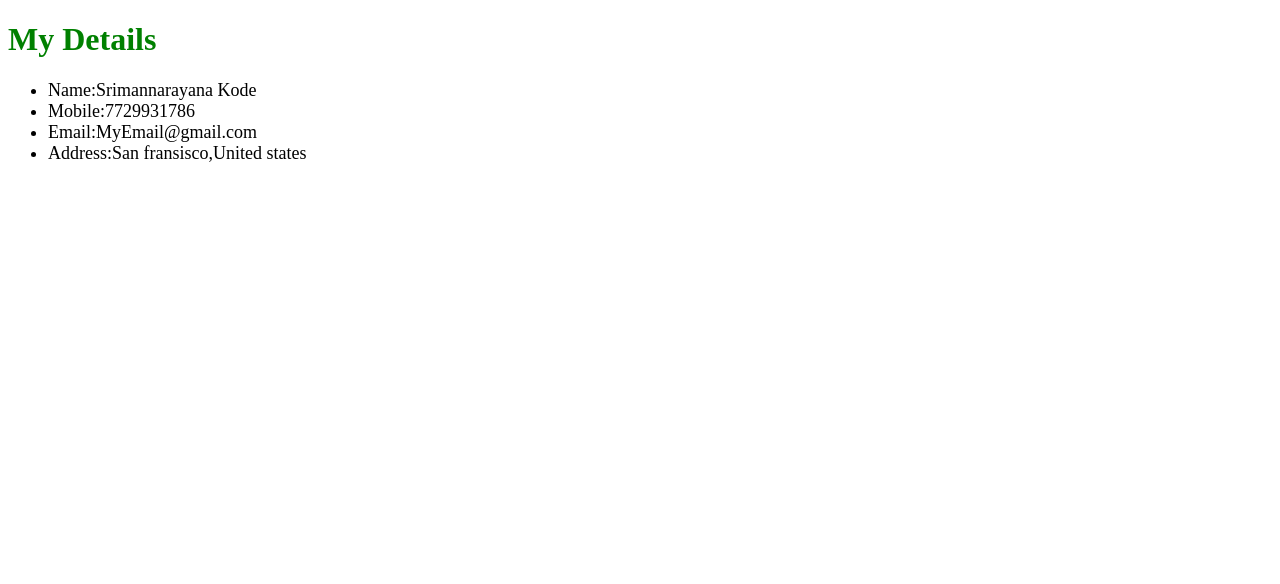
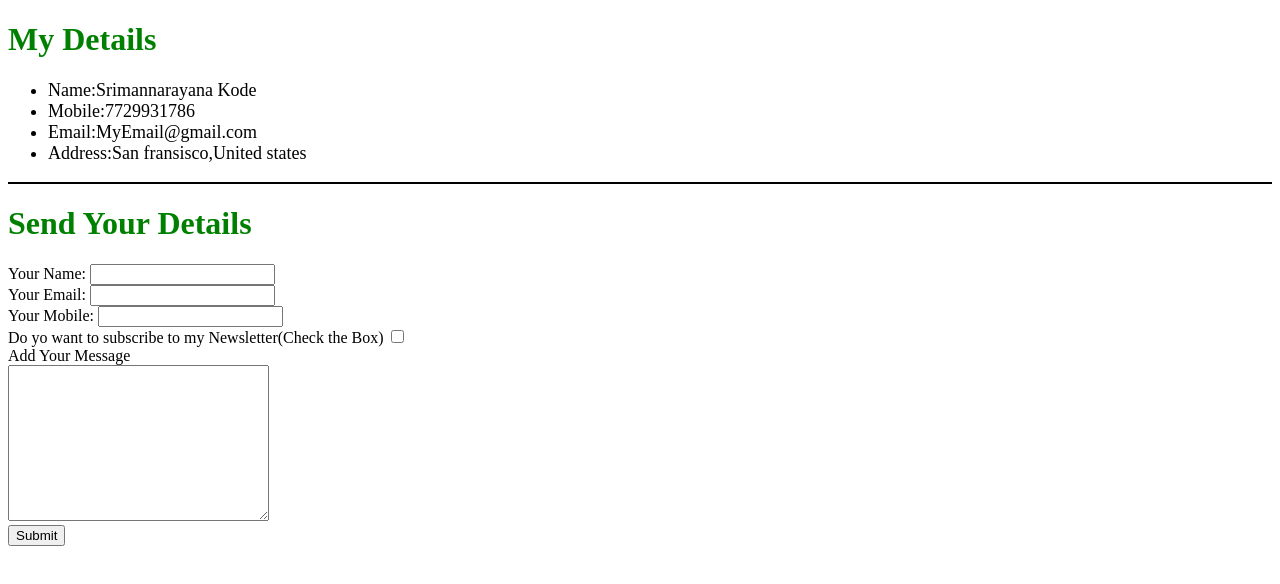
Before and after one commit to sriman7849/Project_Html, a plain HTML site: page contactme.html in a window 1280 px wide. Drawn offline with Linux system fonts and the light colour scheme.

Commit message:
updated contactme.html

```diff
--- a/contactme.html
+++ b/contactme.html
@@ -8,5 +8,23 @@
             <li>Email:MyEmail@gmail.com</li>
             <li>Address:San fransisco,United states</li>
         </ul>
+
+        <hr color="black">
+
+        <h1 style="color: green;">Send Your Details</h1>
+
+        <form action="mailto:srimannaidu7849@gmail.com" method="post" enctype="text/plain">
+            <label >Your Name:</label>
+            <input type="text" name="YourName" id=""><br>
+            <label >Your Email:</label>
+            <input type="email" name="YourEmail"><br>
+            <label >Your Mobile:</label>
+            <input type="number" anme="YourNumber"><br>
+            <label >Do yo want to subscribe to my Newsletter(Check the Box)</label>
+            <input type="checkbox" name="checkbox" id=""><br>
+            <label>Add Your Message</label><br>
+            <textarea name="Client Message" id="" cols="30" rows="10"></textarea><br>
+            <input type="submit">
+        </form>
     </body>
 </html>
```
